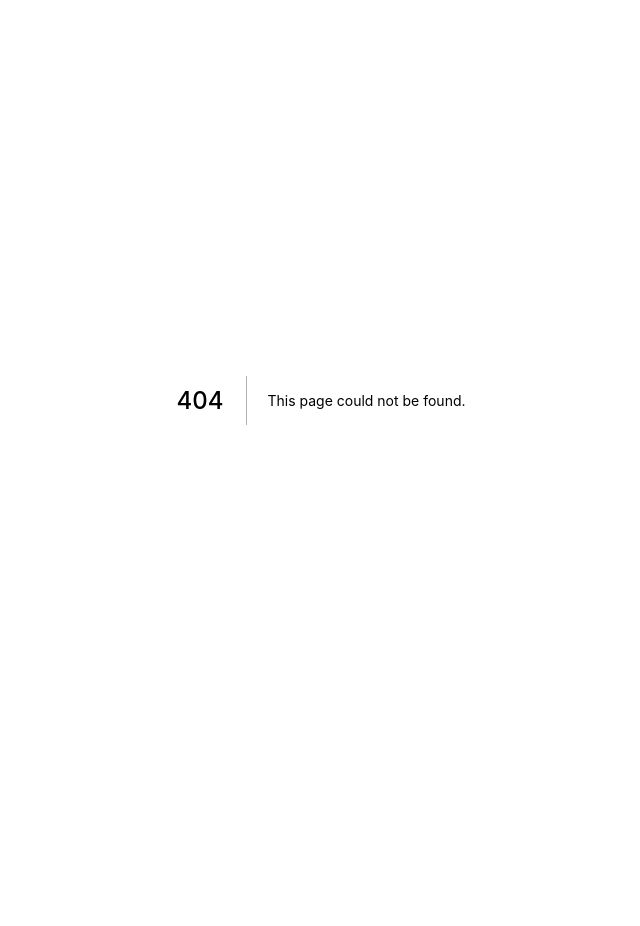
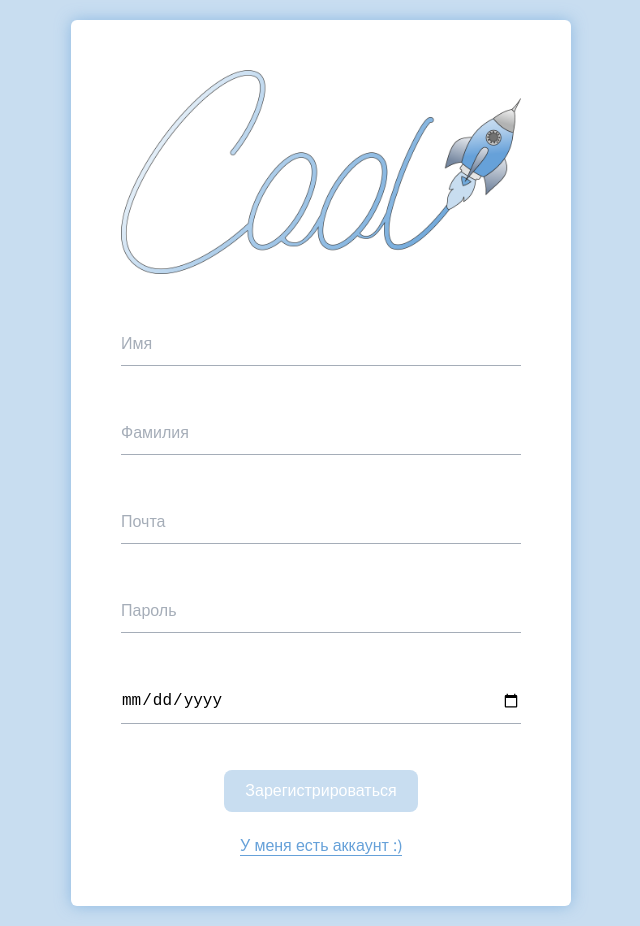
Before and after one commit to Luvolunov/coollider, a Next.js app: page /sign-up in a window 1280 px wide. Before the commit this address had no page. Shown: the whole page, without its empty margins (319-959 px from the left). Before the commit the page ends 800 px from the top, so only its background shows below. Built offline with nearby package versions, Linux system fonts and the light colour scheme.

Commit message:
c-14: added registation page

```diff
--- /dev/null
+++ b/pages/sign-up/index.tsx
@@ -0,0 +1,48 @@
+import Form from "../../shared/components/form/form.component"
+import Input from "../../shared/components/input/input.component"
+import Logo from "../../shared/components/logo/logo.component"
+import { useForm } from "../../shared/hooks/useForm.hook"
+import Link from "next/link"
+import styles from "./sign-up.module.scss";
+import { SignUpSchema } from "./sign-up.schema"
+import Head from "next/head"
+import Button from "../../shared/components/button/button.component"
+
+export default function SignUpPage() {
+    const {handleInput,valid,values} = useForm(SignUpSchema);
+    console.log(values)
+    return(
+        <>
+        <Head>
+            <title>Зарегистрироваться в Coollider!</title>
+        </Head>
+        <main className={styles.page}>
+        <Form style = {{maxWidth: '500px'}}>
+            <Logo/>
+            <br/>
+            <br/>
+            <Input placeholder="Имя" onChange={handleInput} name="firstName" />
+            <br/>
+            <Input placeholder="Фамилия" onChange={handleInput} name="lastName"/>
+            <br/>
+            <Input placeholder="Почта" onChange={handleInput} name="email" />
+            <br />
+            <Input placeholder="Пароль" type="password" onChange={handleInput} name="password" />
+            <br />
+            <Input placeholder="" type="date" onChange={handleInput} name="dateOfBith"/>
+            <br />
+            <br/>
+            <div style={{ display: 'flex', justifyContent: 'center', alignItems: 'center' }}>
+            <Button type="button" disabled={!valid}>Зарегистрироваться</Button>
+          </div>
+          <br />
+          <div style={{ display: 'flex', justifyContent: 'center', alignItems: 'center' }}>
+            <Link href="/sign-in">
+              <a>У меня есть аккаунт :)</a>
+            </Link>
+          </div>
+        </Form>
+        </main>
+        </>
+    )
+}
--- /dev/null
+++ b/pages/sign-up/sign-up.module.scss
@@ -0,0 +1,7 @@
+.page {
+    min-height: 100vh;
+    display: flex;
+    justify-content: center;
+    align-items: center;
+    padding: 20px 10px;
+  }
--- /dev/null
+++ b/pages/sign-up/sign-up.schema.ts
@@ -0,0 +1,21 @@
+import { checkDate } from './../../shared/validators/dateFormat.validator';
+import { ValidationSchema } from '../../shared/hooks/validation-schema.interface';
+import { isEmail } from '../../shared/validators/isEmail.validator';
+import { minLength } from '../../shared/validators/min-length.validator';
+export const SignUpSchema: ValidationSchema = {
+    firstName: {
+        validators: [minLength(2)]
+    },
+    lastName: {
+        validators: [minLength(2)]
+    },
+    email: {
+        validators: [isEmail]
+    },
+    password: {
+        validators: [minLength(8)]
+    },
+    dateOfBith: {
+        validators: [checkDate]
+    }
+}
```
